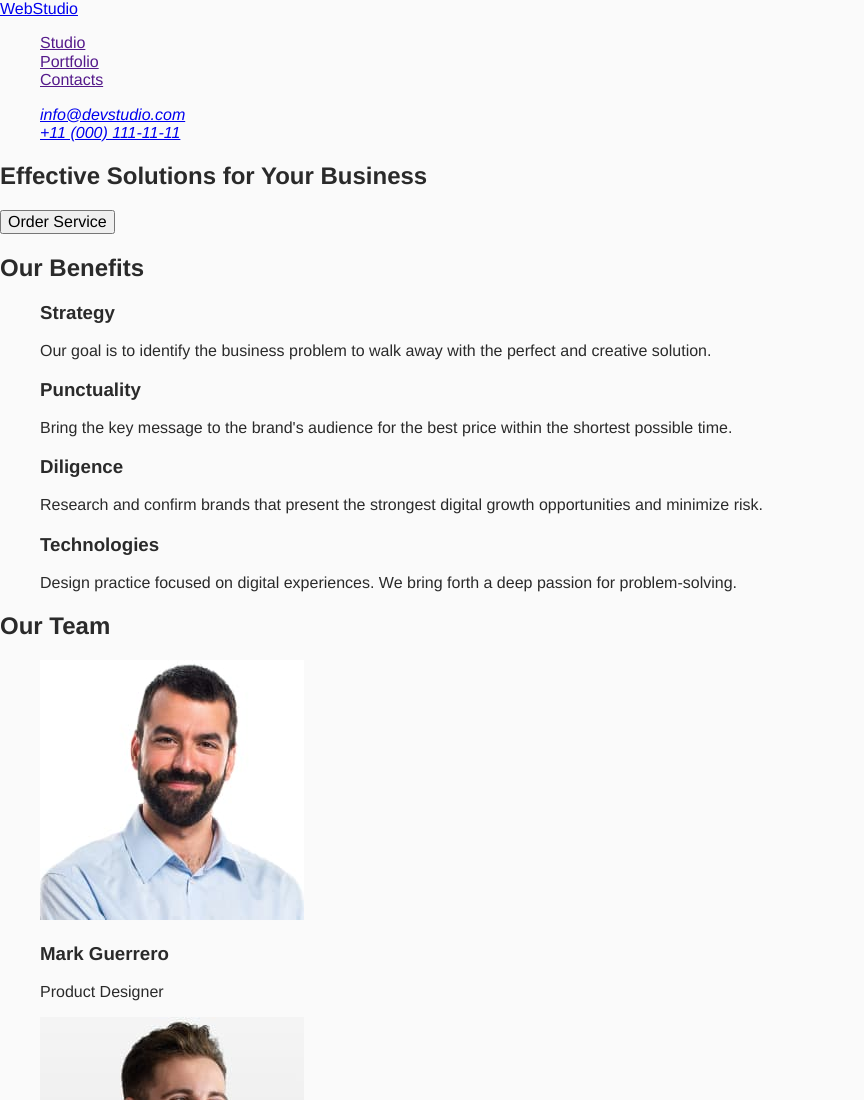
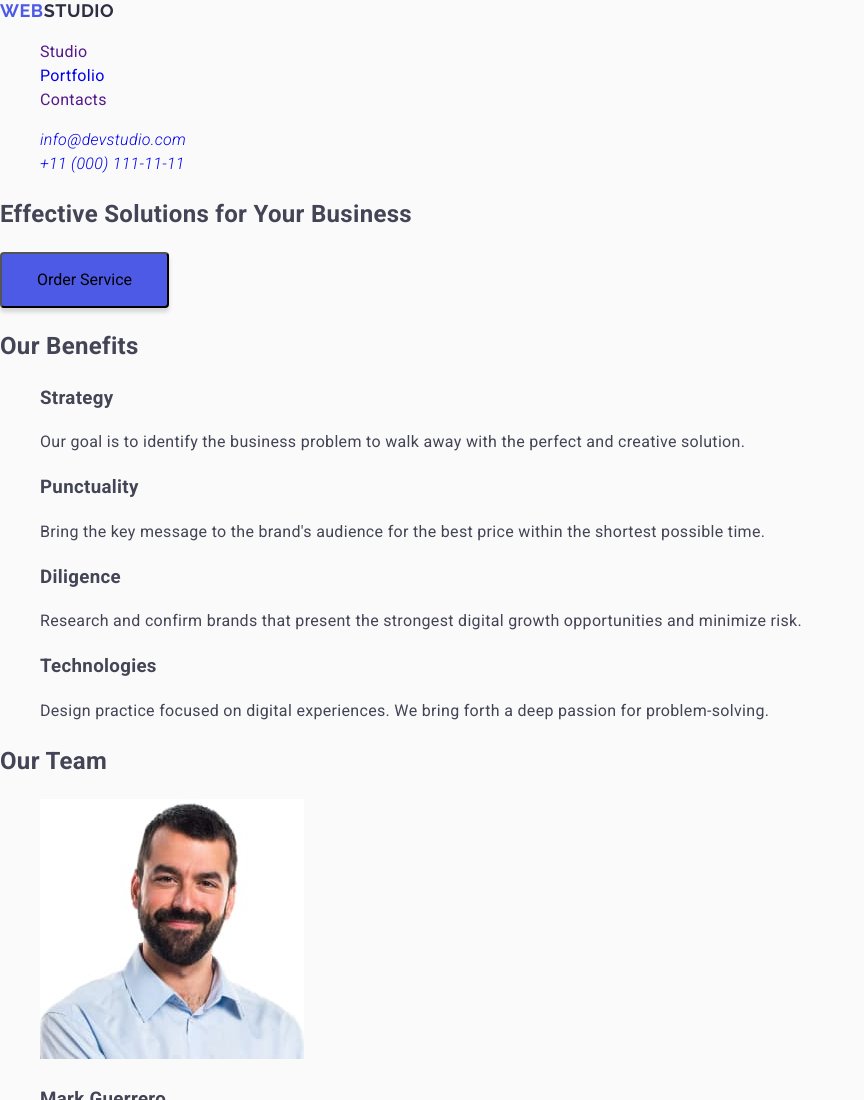
Before and after one commit to Tviliov/goit-markup-hw-02, a plain HTML site: page index.html in a window 1280 px wide. Shown: the top 1100 px of the page, without its empty margins (0-864 px from the left). Drawn offline with nearby package versions, Linux system fonts and the light colour scheme.

Commit message:
changed styles.css

```diff
--- a/css/styles.css
+++ b/css/styles.css
@@ -1,8 +1,44 @@
 body {
-    font-family: 'Helvetica Neue', 'Roboto', 'Verdana', sans-serif;
-        color: #2a2a2a;
-        background-color: #fafafa;
+    font-family: "Roboto", sans-serif;
+    font-weight: 400;
+    font-size: 16px;
+    line-height: 1.5;
+    letter-spacing: 0.02em;
+    color: #434455;
+    background-color: #fafafa;
 }
+
+button {
+    border-radius: 4px;
+    padding: 16px 32px;
+    width: 169px;
+    height: 56px;
+    cursor: poiner;
+    box-shadow: 0 4px 4px 0 rgba(0, 0, 0, 0.15);
+    background: #4d5ae5;
+}
+
 ul, ol {
     list-style-type: none;
 }
+
+a {
+    text-decoration: none;
+}
+.logo {
+    font-family: "Raleway", sans-serif;
+    font-weight: 700;
+    font-size: 18px;
+    line-height: 1.16667;
+    letter-spacing: 0.03em;
+    text-transform: uppercase;
+    color: #4d5ae5;
+}
+.logo span {
+    color: #2e2f42;
+}
+}
+nav {
+    font-weight: 500;
+    color: #2e2f42;
+}
--- a/index.html
+++ b/index.html
@@ -13,18 +13,24 @@
       href="https://cdnjs.cloudflare.com/ajax/libs/modern-normalize/2.0.0/modern-normalize.css"
     />
     <link rel="stylesheet" href="./css/styles.css" />
+    <link rel="preconnect" href="https://fonts.googleapis.com" />
+    <link rel="preconnect" href="https://fonts.gstatic.com" crossorigin />
+    <link
+      href="https://fonts.googleapis.com/css2?family=Raleway:ital,wght@0,700;1,700&family=Roboto:ital,wght@0,400;0,500;0,700;1,300&display=swap"
+      rel="stylesheet"
+    />
   </head>
 
   <body>
     <header>
       <nav>
-        <a href="./index.html">WebStudio</a>
+        <a href="./index.html" class="logo">Web<span>Studio</span></a>
         <ul>
           <li>
             <a href="">Studio</a>
           </li>
           <li>
-            <a href="">Portfolio</a>
+            <a href="#portfolio">Portfolio</a>
           </li>
           <li>
             <a href="">Contacts</a>
@@ -127,7 +133,7 @@
         </ul>
       </section>
       <section>
-        <h2>Our Portfolio</h2>
+        <h2 id="portfolio">Our Portfolio</h2>
         <ul>
           <li>
             <img
```
